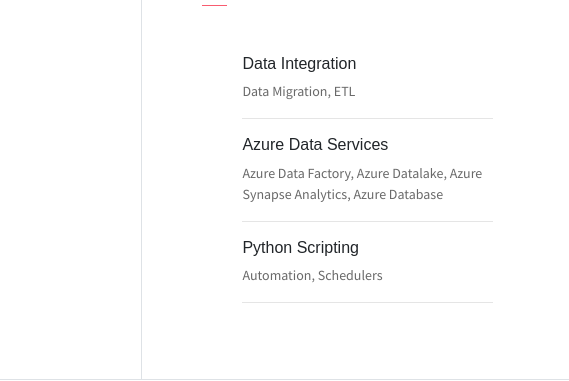
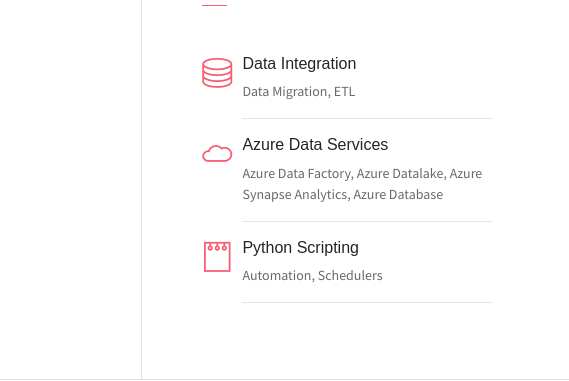
Before and after one commit to kritisharma-ud/kritisharma-ud.github.io, a plain HTML site: page index.html in a window 1280 px wide. Shown: the part 351-732 px from the top of the page, 711-1280 px from the left. Drawn offline with Linux system fonts and the light colour scheme; some packages are replaced by stand-ins of ours.

Commit message:
updating icons

```diff
--- a/index.html
+++ b/index.html
@@ -80,7 +80,7 @@
                 <h3 class="font-weight-light">My Expertise</h3>
                 <span class="line mb-5"></span>
                 <div class="row">
-
+                    <div class="col-1 text-danger pt-1"><i class="ti-server icon-lg"></i></div>
                     <div class="col-10 ml-auto mr-3">
                         <h6>Data Integration</h6>
                         <p class="subtitle"> Data Migration, ETL</p>
@@ -88,7 +88,7 @@
                     </div>
                 </div>
                 <div class="row">
-
+                    <div class="col-1 text-danger pt-1"><i class="ti-cloud icon-lg"></i></div>
                     <div class="col-10 ml-auto mr-3">
                         <h6>Azure Data Services</h6>
                         <p class="subtitle">Azure Data Factory, Azure Datalake, Azure Synapse Analytics, Azure Database</p>
@@ -96,7 +96,7 @@
                     </div>
                 </div>
                 <div class="row">
-
+                    <div class="col-1 text-danger pt-1"><i class="ti-notepad icon-lg"></i></div>
                     <div class="col-10 ml-auto mr-3">
                         <h6>Python Scripting</h6>
                         <p class="subtitle">Automation, Schedulers</p>
```
